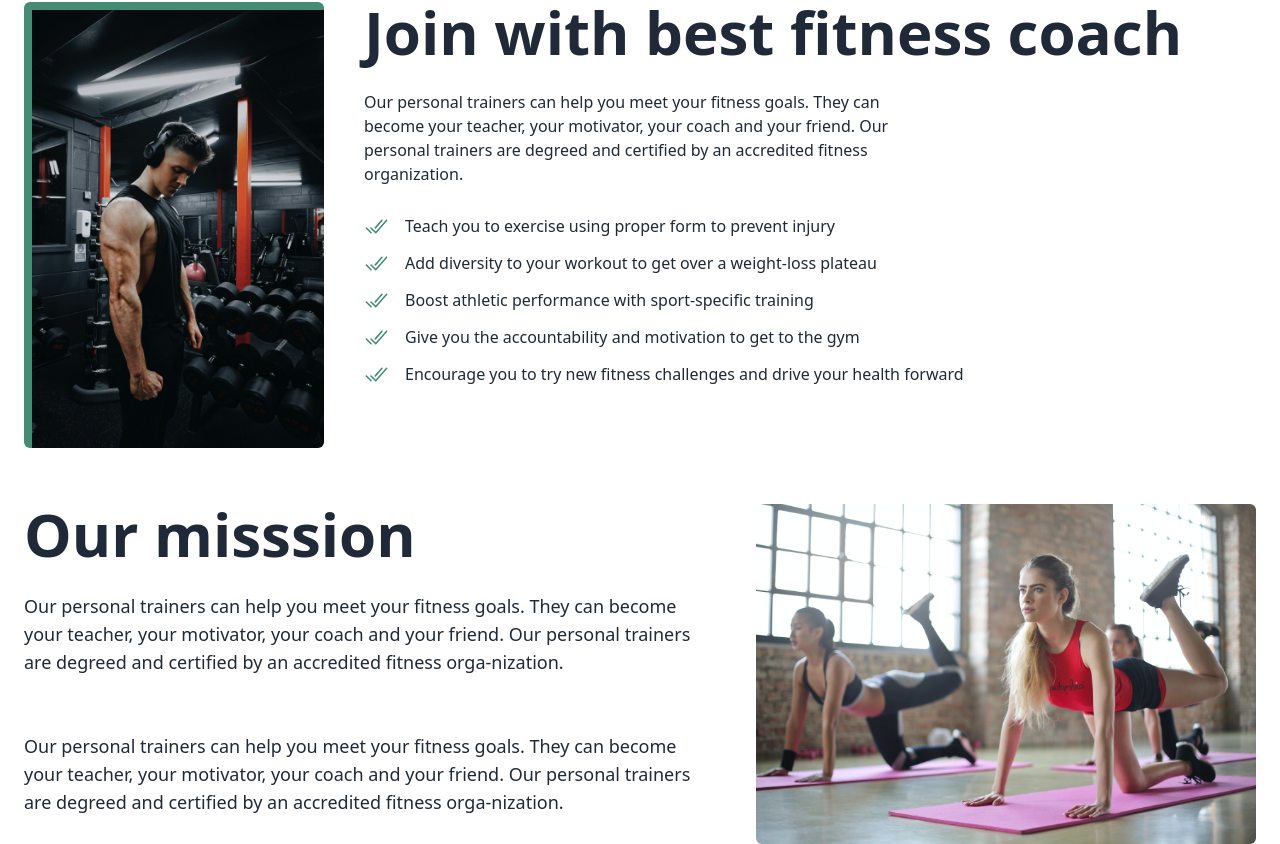
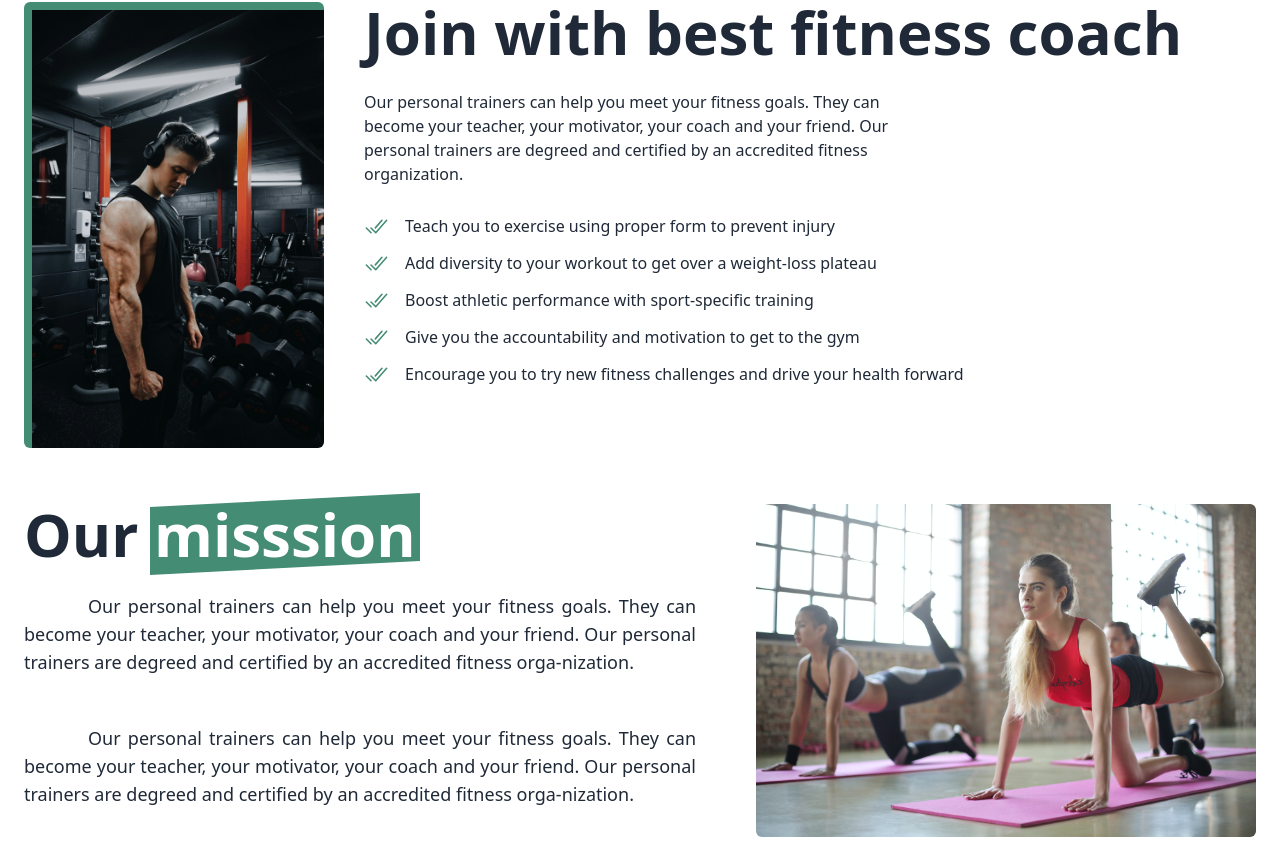
Before and after one commit to DevelopersZone06/revive-client, a React (Vite) app: page /about in a window 1280 px wide. Shown: the part 211-1055 px from the top of the page. Built offline with nearby package versions, Linux system fonts and the light colour scheme.

Commit message:
add mission text style

```diff
--- a/src/Pages/About/About.jsx
+++ b/src/Pages/About/About.jsx
@@ -35,9 +35,9 @@ const About = () => {
             <div className="flex flex-col sm:flex-row md:flex-row justify-between mx-6 mt-14 gap-10">
 
                 <div>
-                    <h2 className="text-2xl md:text-4xl lg:text-6xl font-bold">Our misssion</h2>
-                    <p className="max-w-2xl py-7 text-lg">Our personal trainers can help you meet your fitness goals. They can become your teacher, your motivator, your coach and your friend. Our personal trainers are degreed and certified by an accredited fitness orga-nization.</p>
-                    <p className="max-w-2xl py-7 text-lg">Our personal trainers can help you meet your fitness goals. They can become your teacher, your motivator, your coach and your friend. Our personal trainers are degreed and certified by an accredited fitness orga-nization.</p>
+                    <h2 className="text-2xl md:text-4xl lg:text-6xl font-bold">Our <span className="before:block before:absolute before:-inset-1 before:-skew-y-3 before:bg-[#448c74] relative inline-block"><span className="relative text-white">misssion</span></span></h2>
+                    <p className="max-w-2xl py-7 text-lg text-justify indent-16">Our personal trainers can help you meet your fitness goals. They can become your teacher, your motivator, your coach and your friend. Our personal trainers are degreed and certified by an accredited fitness orga-nization.</p>
+                    <p className="max-w-2xl py-5 text-lg text-justify indent-16">Our personal trainers can help you meet your fitness goals. They can become your teacher, your motivator, your coach and your friend. Our personal trainers are degreed and certified by an accredited fitness orga-nization.</p>
 
                 </div>
                 <img src={image1} alt="" className="md:w-[500px] rounded-md object-cover transition delay-150 duration-300 ease-in-out hover:scale-90" />
```
